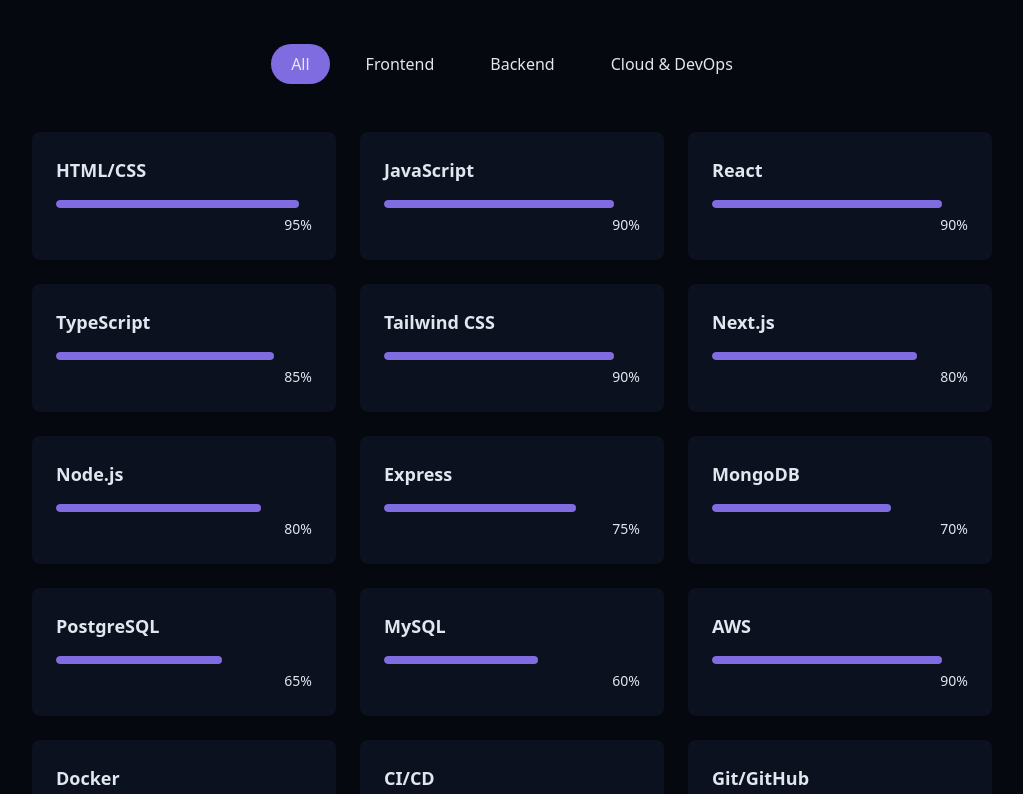
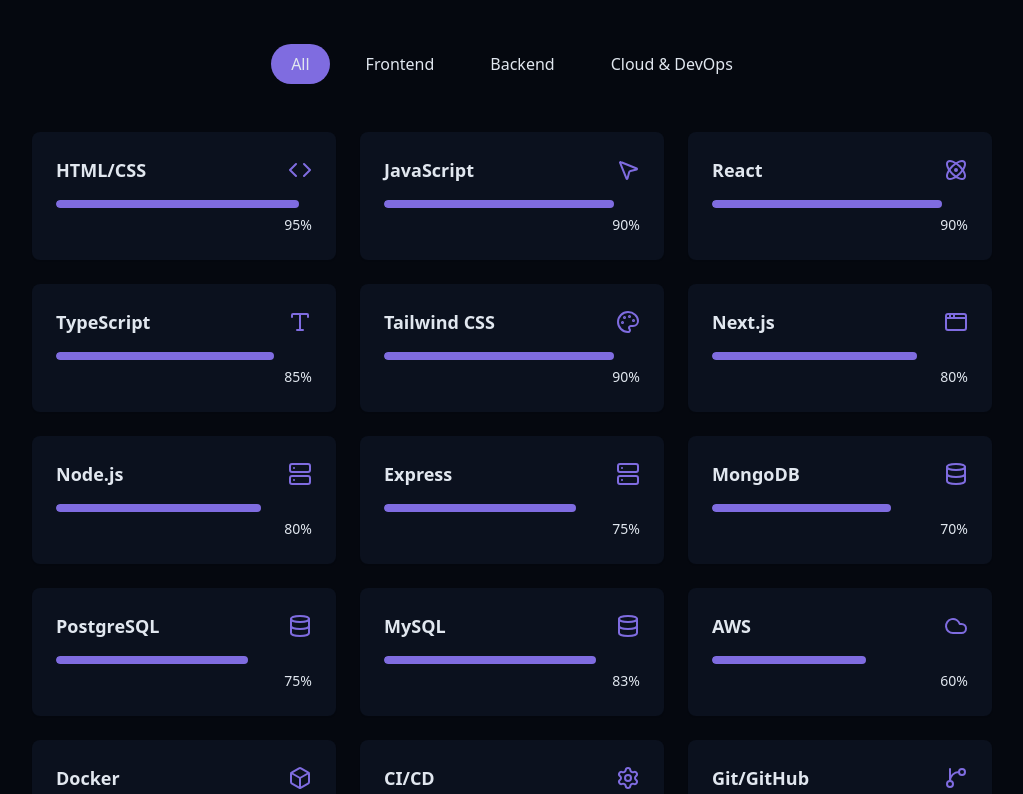
Before and after one commit to hardiksharmaa/Portfolio, a React (Vite) app: page / in a window 1280 px wide. Shown: the part 1646-2440 px from the top of the page, without its empty margins (128-1151 px from the left). Built offline with nearby package versions, Linux system fonts and the light colour scheme.

Commit message:
adding icons

```diff
--- a/src/components/SkillsSection.jsx
+++ b/src/components/SkillsSection.jsx
@@ -1,25 +1,40 @@
 import { useState } from "react";
 import { cn } from "@/lib/utils";
 
+import {
+  Code,
+  MousePointer2,
+  Atom,
+  Type,
+  Palette,
+  AppWindow,
+  Server,
+  Database,
+  Cloud,
+  Box,
+  Settings,
+  GitBranch,
+} from "lucide-react";
+
+
 const skills = [
+  { name: "HTML/CSS", level: 95, category: "frontend", icon: Code },
+  { name: "JavaScript", level: 90, category: "frontend", icon: MousePointer2 },
+  { name: "React", level: 90, category: "frontend", icon: Atom },
+  { name: "TypeScript", level: 85, category: "frontend", icon: Type },
+  { name: "Tailwind CSS", level: 90, category: "frontend", icon: Palette },
+  { name: "Next.js", level: 80, category: "frontend", icon: AppWindow },
 
-  { name: "HTML/CSS", level: 95, category: "frontend" },
-  { name: "JavaScript", level: 90, category: "frontend" },
-  { name: "React", level: 90, category: "frontend" },
-  { name: "TypeScript", level: 85, category: "frontend" },
-  { name: "Tailwind CSS", level: 90, category: "frontend" },
-  { name: "Next.js", level: 80, category: "frontend" },
+  { name: "Node.js", level: 80, category: "backend", icon: Server },
+  { name: "Express", level: 75, category: "backend", icon: Server },
+  { name: "MongoDB", level: 70, category: "backend", icon: Database },
+  { name: "PostgreSQL", level: 75, category: "backend", icon: Database },
+  { name: "MySQL", level: 83, category: "backend", icon: Database },
 
-  { name: "Node.js", level: 80, category: "backend" },
-  { name: "Express", level: 75, category: "backend" },
-  { name: "MongoDB", level: 70, category: "backend" },
-  { name: "PostgreSQL", level: 65, category: "backend" },
-  { name: "MySQL", level: 60, category: "backend" },
-
-  { name: "AWS", level: 90, category: "Cloud & DevOps" },
-  { name: "Docker", level: 70, category: "Cloud & DevOps" },
-  { name: "CI/CD", level: 85, category: "Cloud & DevOps" },
-  { name: "Git/GitHub", level: 95, category: "Cloud & DevOps" },
+  { name: "AWS", level: 60, category: "Cloud & DevOps", icon: Cloud },
+  { name: "Docker", level: 80, category: "Cloud & DevOps", icon: Box },
+  { name: "CI/CD", level: 65, category: "Cloud & DevOps", icon: Settings },
+  { name: "Git/GitHub", level: 78, category: "Cloud & DevOps", icon: GitBranch },
 ];
 
 const categories = ["all", "frontend", "backend", "Cloud & DevOps"];
@@ -43,7 +58,7 @@ export const SkillsSection = () => {
               key={key}
               onClick={() => setActiveCategory(category)}
               className={cn(
-                "px-5 py-2 rounded-full transition-colors duration-300 capitalize",
+                "px-5 py-2 rounded-full transition-colors duration-300 capitalize cursor-pointer",
                 activeCategory === category
                   ? "bg-primary text-primary-foreground"
                   : "bg-secondary/70 text-forefround hover:bd-secondary"
@@ -55,14 +70,21 @@ export const SkillsSection = () => {
         </div>
 
         <div className="grid grid-cols-1 sm:grid-cols-2 lg:grid-cols-3 gap-6">
-          {filteredSkills.map((skill, key) => (
+          {filteredSkills.map((skill, key) => {
+            const IconComponent = skill.icon;
+
+            return (
               <div
                 key={key}
                 className="bg-card p-6 rounded-lg shadow-xs card-hover"
               >
-              <div className="text-left mb-4">
-                <h3 className="font-semibold text-lg"> {skill.name}</h3>
+                <div className="flex items-center justify-between mb-4">
+                  <h3 className="font-semibold text-lg">{skill.name}</h3>
+                  {IconComponent && (
+                    <IconComponent className="w-6 h-6 text-primary" />
+                  )}
                 </div>
+
                 <div className="w-full bg-secondary/50 h-2 rounded-full overflow-hidden">
                   <div
                     className="bg-primary h-2 rounded-full origin-left animate-[grow_1.5s_ease-out]"
@@ -76,7 +98,8 @@ export const SkillsSection = () => {
                   </span>
                 </div>
               </div>
-          ))}
+            );
+          })}
         </div>
       </div>
     </section>
```
Lines whose indentation alone changed are shown as unchanged.
